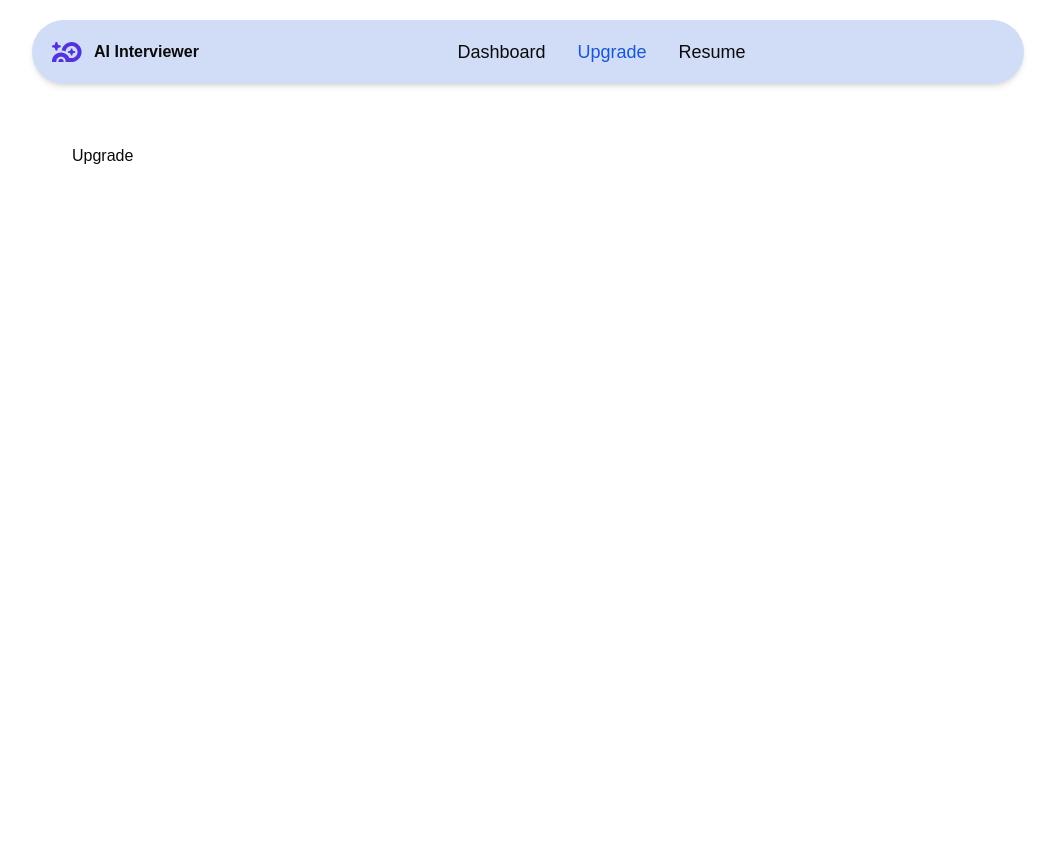
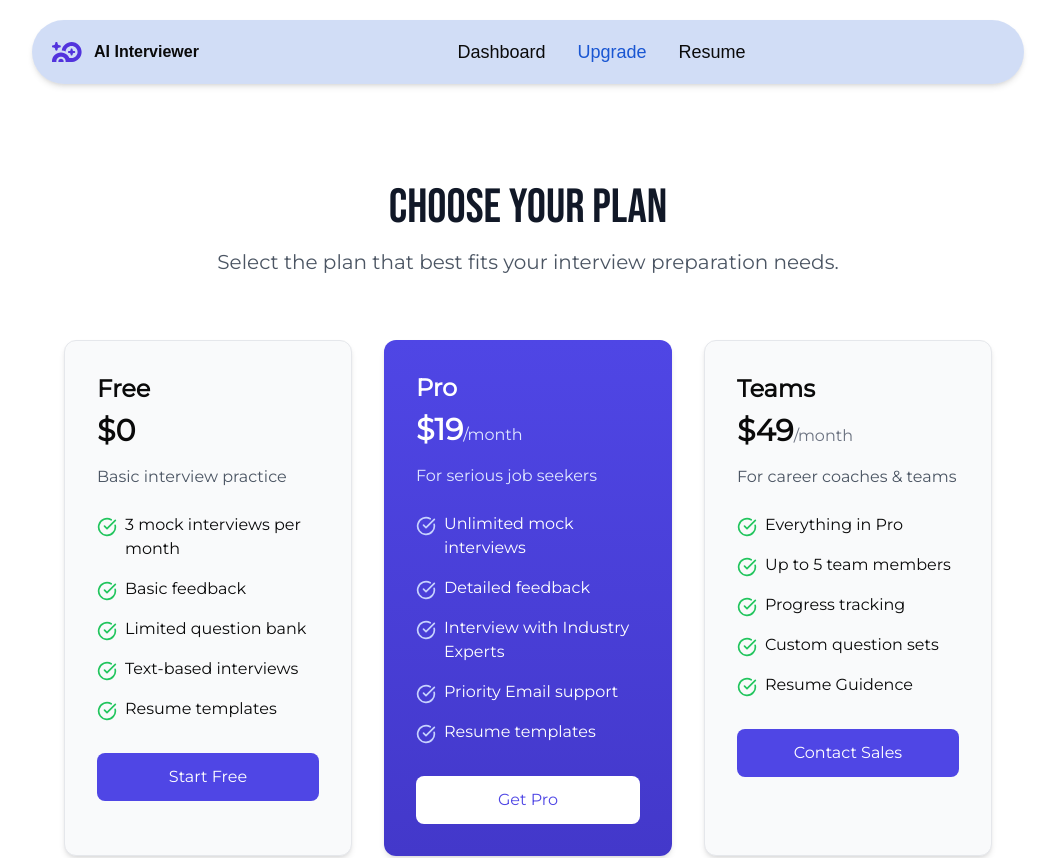
Before and after one commit to SuyashM013/AI-MOCK-INTERVIEW-PREP, a Next.js app: page /dashboard/Upgrade in a window 1280 px wide. Shown: the top 858 px of the page, without its empty margins (112-1167 px from the left). Built offline with nearby package versions, Linux system fonts and the light colour scheme.

Commit message:
upgrade_page

```diff
--- a/app/dashboard/Upgrade/page.jsx
+++ b/app/dashboard/Upgrade/page.jsx
@@ -1,8 +1,101 @@
 import React from 'react'
+import {
+  CheckCircle,
+} from 'lucide-react';
 
 function Upgrade() {
   return (
-    <div className='p-10'>Upgrade</div>
+    <div className=''>
+      <section className="py-20 bg-white" id="pricing">
+        <div className="max-w-7xl mx-auto px-4 sm:px-6 lg:px-8">
+          <div className="text-center mb-16">
+            <h2 className="text-5xl font-bebas text-gray-900 mb-4">Choose Your Plan</h2>
+            <p className="text-xl font-montserrat text-gray-600 max-w-3xl mx-auto">Select the plan that best fits your interview preparation needs.</p>
+          </div>
+
+          <div className="grid md:grid-cols-3 gap-8">
+            {[
+              {
+                title: 'Free',
+                price: '$0',
+                description: 'Basic interview practice',
+                features: [
+                  '3 mock interviews per month',
+                  'Basic feedback',
+                  'Limited question bank',
+                  'Text-based interviews',
+                  'Resume templates'
+                ],
+                buttonText: 'Start Free',
+                highlighted: false
+              },
+              {
+                title: 'Pro',
+                price: '$19',
+                period: '/month',
+                description: 'For serious job seekers',
+                features: [
+                  'Unlimited mock interviews',
+                  'Detailed feedback',
+                  'Interview with Industry Experts',
+                  'Priority Email support',
+                  'Resume templates'
+                ],
+                buttonText: 'Get Pro',
+                highlighted: true
+              },
+              {
+                title: 'Teams',
+                price: '$49',
+                period: '/month',
+                description: 'For career coaches & teams',
+                features: [
+                  'Everything in Pro',
+                  'Up to 5 team members',
+                  'Progress tracking',
+                  'Custom question sets',
+                  'Resume Guidence',
+                ],
+                buttonText: 'Contact Sales',
+                highlighted: false
+              }
+            ].map((plan, index) => (
+              <div
+                key={index}
+                className={`rounded-xl font-montserrat shadow-md p-8 md:hover:scale-105 transition-transform duration-300 ${plan.highlighted
+                  ? 'bg-gradient-to-b from-indigo-600 to-indigo-700 text-white shadow-lg '
+                  : 'bg-gray-50 border border-gray-200'
+                  }`}
+              >
+                <h3 className="text-2xl font-bold mb-2">{plan.title}</h3>
+                <div className="flex items-baseline mb-4">
+                  <span className="text-3xl font-bold">{plan.price}</span>
+                  {plan.period && <span className={plan.highlighted ? 'text-indigo-100' : 'text-gray-500'}>{plan.period}</span>}
+                </div>
+                <p className={`mb-6 ${plan.highlighted ? 'text-indigo-100' : 'text-gray-600'}`}>{plan.description}</p>
+
+                <ul className="space-y-4 mb-8">
+                  {plan.features.map((feature, fIndex) => (
+                    <li key={fIndex} className="flex items-start">
+                      <CheckCircle className={`h-5 w-5 mr-2 mt-1 flex-shrink-0 ${plan.highlighted ? 'text-indigo-200' : 'text-green-500'
+                        }`} />
+                      <span>{feature}</span>
+                    </li>
+                  ))}
+                </ul>
+
+                <button className={`w-full py-3 rounded-lg font-medium ${plan.highlighted
+                  ? 'bg-white text-indigo-600 hover:bg-gray-100'
+                  : 'bg-indigo-600 text-white hover:bg-indigo-700'
+                  }`}>
+                  {plan.buttonText}
+                </button>
+              </div>
+            ))}
+          </div>
+        </div>
+      </section>
+    </div>
   )
 }
 
```
